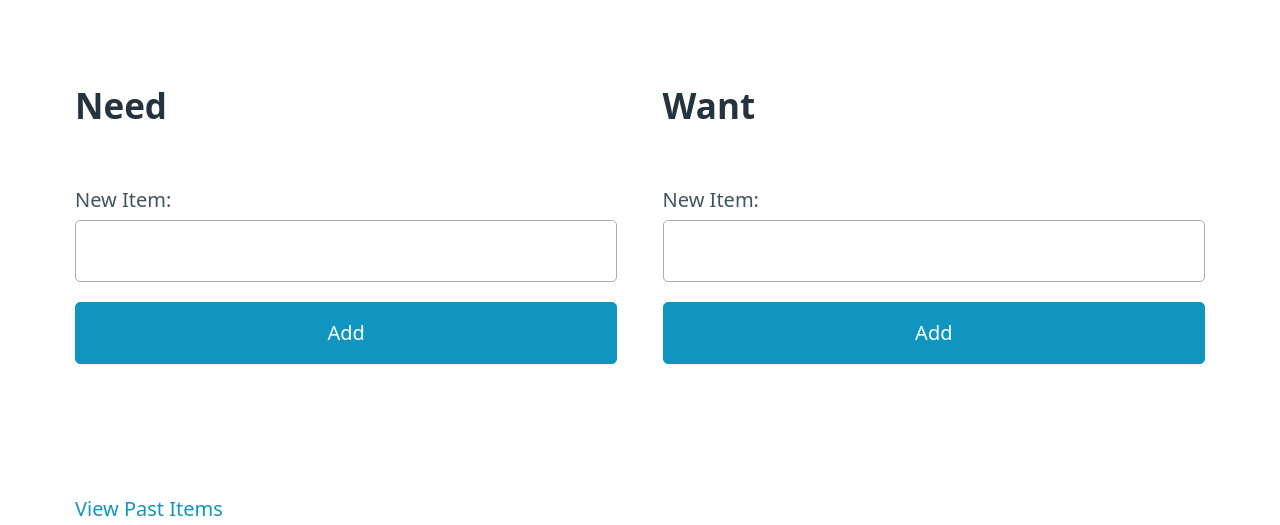
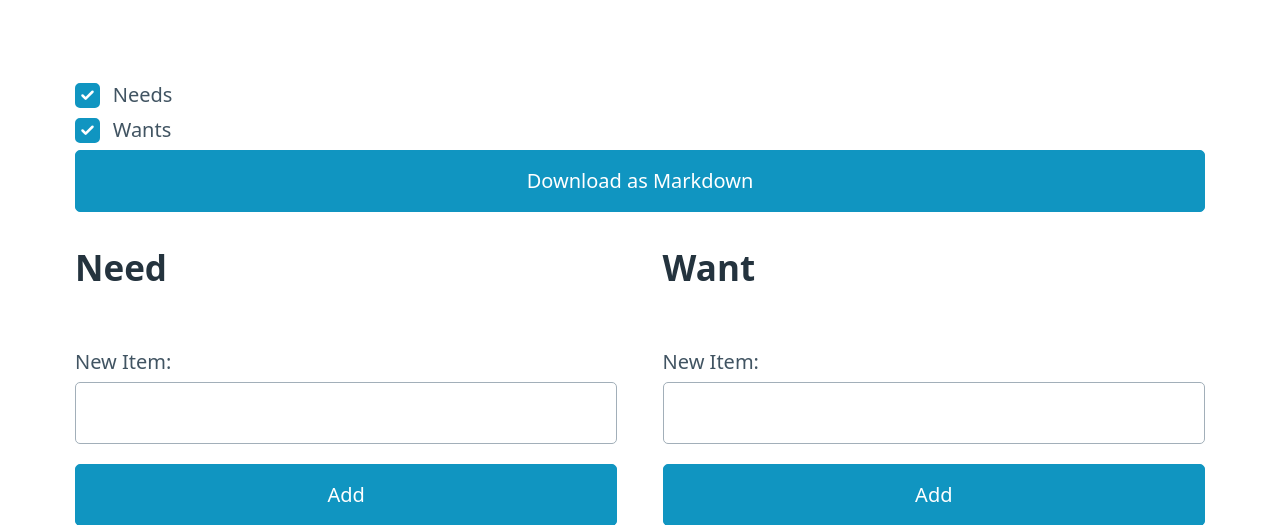
Before and after one commit to McIndi/FamilyMan, a Django app: page /shoppinglist/items/ in a window 1280 px wide. Shown: the part 102-627 px from the top of the page. Run offline with Django 4.2, Linux system fonts and the light colour scheme; the visitor is signed in with stand-in values (Sample User, id 1); data that the repository does not hold is empty; some libraries are stand-ins or nearby versions.

Commit message:
Add download shopping list functionality

```diff
--- a/shoppinglist/templates/shoppinglist/index.html
+++ b/shoppinglist/templates/shoppinglist/index.html
@@ -3,6 +3,11 @@
 {% block title %}Shopping List{% endblock %}
 
 {% block content %}
+<form method="get" action="{% url 'download_shopping_list' %}" style="margin-bottom: 1.5em;">
+    <label><input type="checkbox" name="kind" value="need" checked> Needs</label>
+    <label><input type="checkbox" name="kind" value="want" checked> Wants</label>
+    <button type="submit">Download as Markdown</button>
+</form>
 <div style="display: flex; justify-content: space-between;">
     <section style="width: 48%;">
         <h2>Need</h2>
--- a/shoppinglist/urls.py
+++ b/shoppinglist/urls.py
@@ -14,4 +14,5 @@ urlpatterns = [
     path('<int:pk>/update/', views.item_update, name='item_update'),  # Update an item.
     path('<int:pk>/delete/', views.item_delete, name='item_delete'),  # Delete an item.
     path('past-items/', past_items, name='past_items'),  # List all obtained items.
+    path('download/', views.download_shopping_list, name='download_shopping_list'),  # Download shopping list as markdown.
 ] + router.urls  # Include API routes.
--- a/shoppinglist/views.py
+++ b/shoppinglist/views.py
@@ -23,6 +23,41 @@ from rest_framework.permissions import IsAuthenticated
 from django.core.exceptions import PermissionDenied
 from django.core.paginator import Paginator, EmptyPage, PageNotAnInteger
 from django.http import HttpResponseBadRequest
+
+
+from django.http import HttpResponse
+from datetime import datetime
+
+@login_required
+@permission_required('shoppinglist.view_item', raise_exception=True)
+def download_shopping_list(request):
+    """
+    Download the current shopping list as a markdown file.
+    Query param 'kind' can be 'need', 'want', or omitted for both.
+    """
+    kind = request.GET.getlist('kind')
+    if not kind:
+        kind = ['need', 'want']
+    needs = Item.objects.filter(kind='need', obtained=False) if 'need' in kind else []
+    wants = Item.objects.filter(kind='want', obtained=False) if 'want' in kind else []
+
+    lines = []
+    if 'need' in kind:
+        lines.append('# Needs\n')
+        for item in needs:
+            lines.append(f'- [ ] {item.text}\n')
+        lines.append('\n')
+    if 'want' in kind:
+        lines.append('# Wants\n')
+        for item in wants:
+            lines.append(f'- [ ] {item.text}\n')
+        lines.append('\n')
+
+    today = datetime.now().strftime('%m-%d-%Y')
+    filename = f'shopping_list-{today}.md'
+    response = HttpResponse(''.join(lines), content_type='text/markdown')
+    response['Content-Disposition'] = f'attachment; filename="{filename}"'
+    return response
 
 
 @login_required
```
